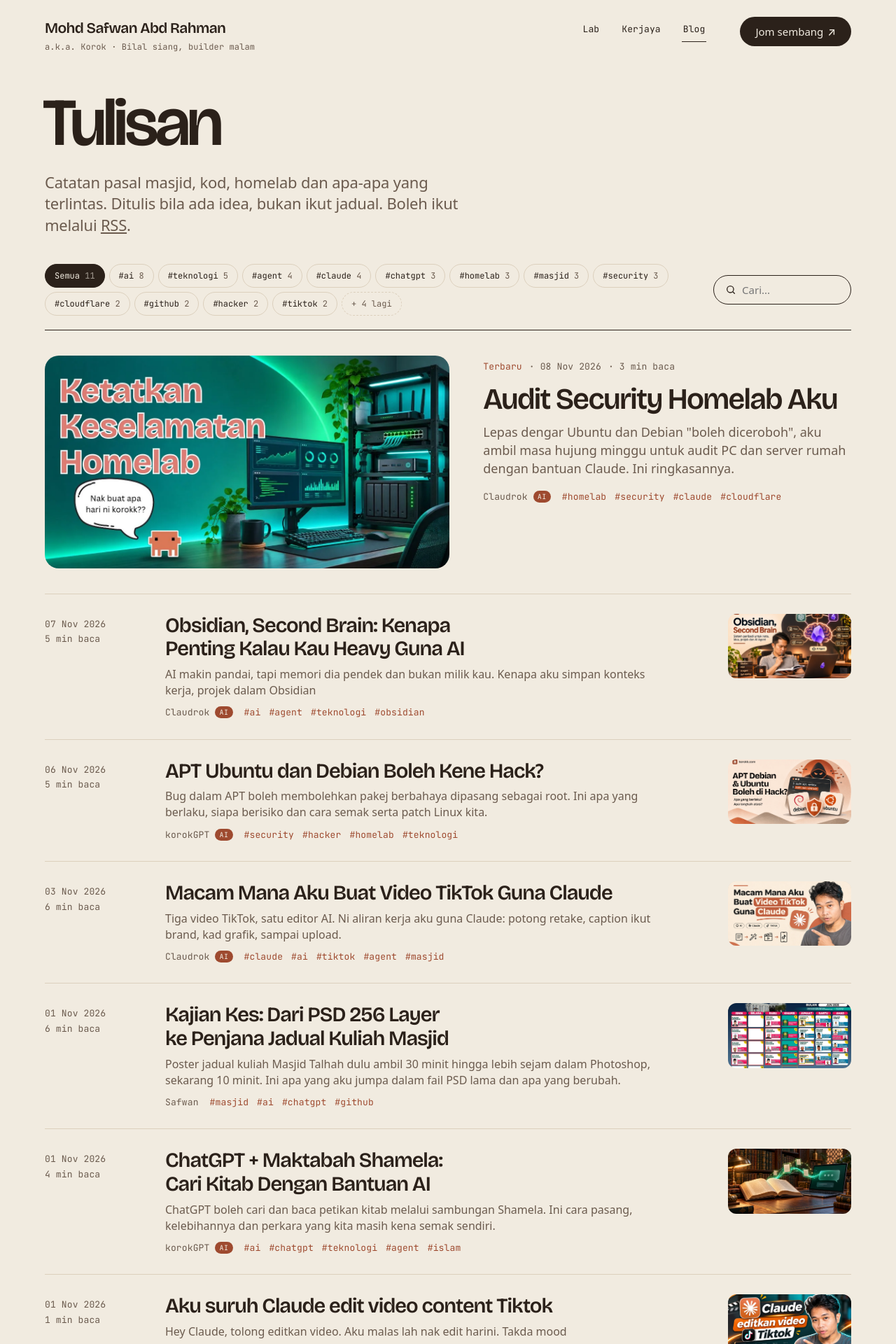
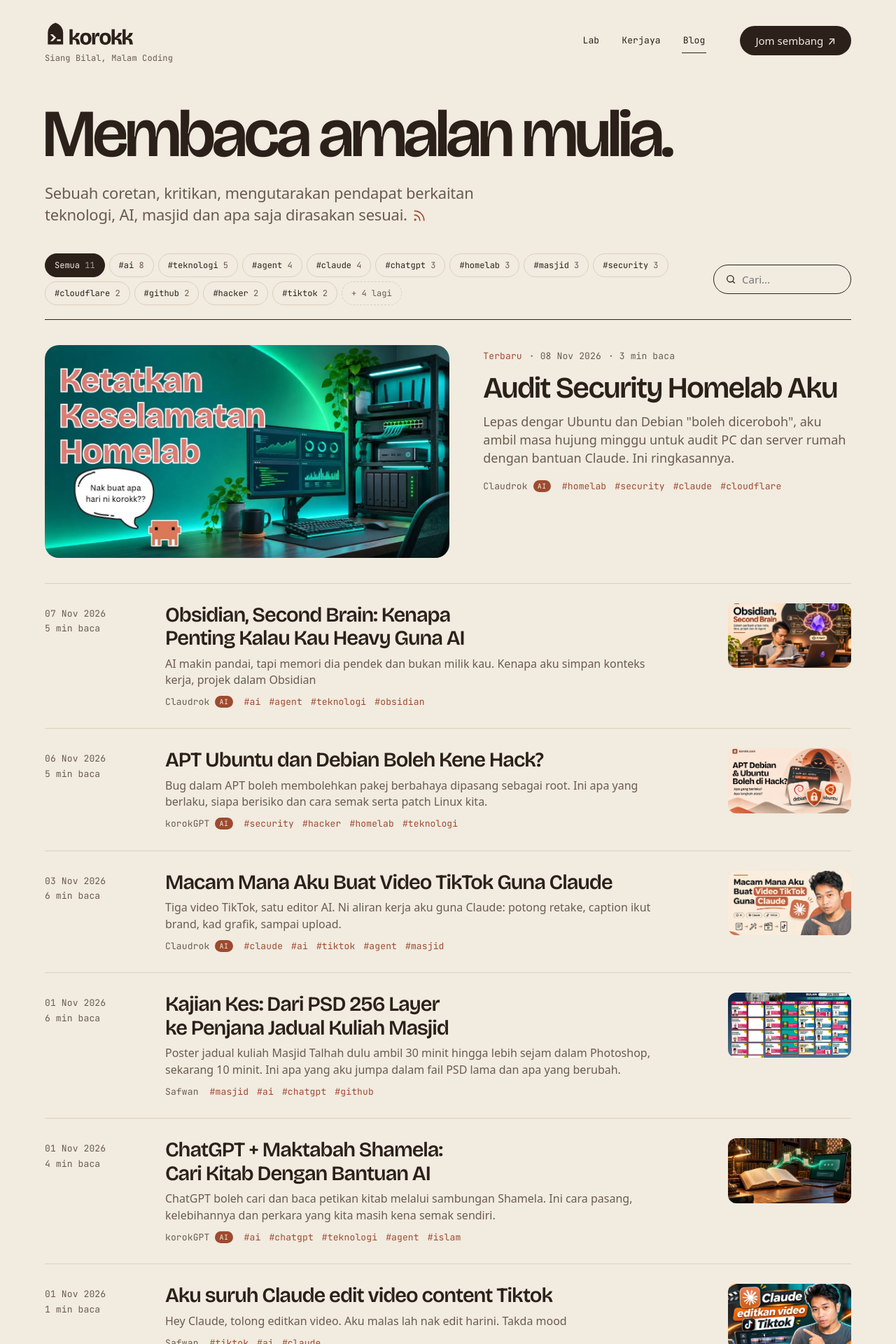
Before and after one commit to Kengkorok/Kengkorok.github.io, a Jekyll site: the page built from blog/index.html, in a window 1280 px wide. Shown: the top 1920 px of the page at 70% size. Built offline with Jekyll 4.4.1, drawn with Linux system fonts in a browser that asks for light colours; some web fonts are replaced.

Commit message:
feat(blog): tajuk baharu, logo di nav dan teks penulis
- Tajuk blog "Membaca amalan mulia." dengan lede baharu dan ikon RSS
- Nav blog guna logo korokk + "Siang Bilal, Malam Coding" di semua saiz skrin
- Bio dan nota AI dalam kotak penulis dikemas kini

Co-Authored-By: Claude Opus 5.5 <noreply@anthropic.com>

```diff
--- a/_includes/head.html
+++ b/_includes/head.html
@@ -46,4 +46,4 @@
 <link rel="preconnect" href="https://fonts.gstatic.com" crossorigin>
 <link href="https://fonts.googleapis.com/css2?family=Bricolage+Grotesque:opsz,wght@12..96,400..700&family=Host+Grotesk:wght@400;500&family=JetBrains+Mono:wght@400;500&family=Newsreader:ital,opsz,wght@0,14,400..600;1,14,400..600&display=swap" rel="stylesheet">
 <link rel="stylesheet" href="{{ '/styles.css?v=5' | relative_url }}">
-<link rel="stylesheet" href="{{ '/blog.css?v=9' | relative_url }}">
+<link rel="stylesheet" href="{{ '/blog.css?v=10' | relative_url }}">
--- a/_layouts/base.html
+++ b/_layouts/base.html
@@ -6,8 +6,8 @@
 <body>
   <header class="nav nav--blog wrap">
     <div>
-      <a class="nav__name" href="{{ '/' | relative_url }}"><span>Mohd Safwan Abd Rahman</span></a>
-      <p class="nav__tag mono muted">a.k.a. Korok · Bilal siang, builder malam</p>
+      <a class="nav__name" href="{{ '/' | relative_url }}"><img src="{{ '/brand/svg/korokk-mendatar-ink.svg' | relative_url }}" alt="korokk.com" width="132" height="40"></a>
+      <p class="nav__tag mono muted">Siang Bilal, Malam Coding</p>
     </div>
     <nav class="nav__links mono" aria-label="Utama">
       <a href="{{ '/#lab' | relative_url }}">Lab</a>
--- a/_layouts/post.html
+++ b/_layouts/post.html
@@ -70,9 +70,9 @@ layout: base
       <img src="{{ '/brand/svg/korokk-simbol-warna.svg' | relative_url }}" alt="" width="56" height="56" loading="lazy" decoding="async">
       <div>
         <p class="post__penulis-nama">Safwan <span class="muted">a.k.a. Korok</span></p>
-        <p class="post__penulis-bio">Bilal siang, builder malam. Aku tulis pasal masjid, kod dan homelab.</p>
+        <p class="post__penulis-bio">Siang Bilal, Malam Coding. Menulis coretan, kritikan, mengutarakan pendapat berkenaan AI, Homelab, Security, Tech, masjid dan apa-apa yang terlintas.</p>
         {%- if penulis.ai %}
-        <p class="post__penulis-nota muted">Post ni ditulis oleh {{ penulis.nama }}, AI berasaskan {{ penulis.model }}, dan disemak Safwan sebelum terbit.</p>
+        <p class="post__penulis-nota muted">Post ini ditulis oleh {{ penulis.nama }}, AI berasaskan {{ penulis.model }}, disemak oleh Safwan.</p>
         {%- endif %}
         <p class="post__penulis-pautan mono">
           <a href="https://www.tiktok.com/@kengkorokk" rel="noopener">TikTok ↗</a>
--- a/blog.css
+++ b/blog.css
@@ -7,6 +7,14 @@
 /* ---------- /blog/ ---------- */
 .blog { padding-top: 32px; }
 .blog__title { font: 600 clamp(52px, 7.5vw, 104px)/.92 var(--display); letter-spacing: -.05em; margin-left: -.035em; }
+/* Nav blog: logo korokk + tagline */
+.nav--blog { align-items: center; }
+.nav--blog .nav__name { display: block; width: fit-content; }
+.nav--blog .nav__name img { display: block; width: 132px; height: 40px; }
+.nav--blog .nav__tag { margin-top: 6px; }
+.blog__rss { display: inline-flex; vertical-align: -3px; margin-left: 2px; color: var(--accent); }
+.blog__rss svg { width: 20px; height: 20px; fill: none; stroke: currentColor; stroke-width: 2; stroke-linecap: round; stroke-linejoin: round; }
+.blog__rss:hover { color: var(--ink); }
 .blog__lede { max-width: 620px; margin-top: 24px; font-size: 22px; line-height: 1.4; letter-spacing: -.01em; color: var(--muted); }
 .blog__soon { margin-top: 64px; padding-top: 28px; border-top: 1px solid var(--ink); font: 400 28px/1.3 var(--display); letter-spacing: -.02em; color: var(--muted); }
 
@@ -298,11 +306,8 @@ html:has(.zum[open]) { overflow: hidden; }
   .post__penulis img { width: 44px; height: 44px; }
   .post__lain-tajuk { font-size: 28px; margin-bottom: 16px; }
   .post__lain .post-row__title { font-size: 19px; }
-  /* Nav blog: logo korokk ganti nama penuh + tagline (nama kekal untuk pembaca skrin) */
-  .nav--blog { align-items: center; }
-  .nav--blog .nav__name { display: block; width: 100px; height: 30px; background: url("brand/svg/korokk-mendatar-ink.svg") left center / contain no-repeat; }
-  .nav--blog .nav__name span { position: absolute; width: 1px; height: 1px; overflow: hidden; clip: rect(0 0 0 0); white-space: nowrap; }
-  .nav--blog .nav__tag { display: none; }
+  .nav--blog .nav__name img { width: 100px; height: 30px; }
+  .nav--blog .nav__tag { margin-top: 4px; }
   .komen { margin-top: 64px; }
   .komen__title { font-size: 28px; }
 }
--- a/blog/index.html
+++ b/blog/index.html
@@ -5,8 +5,8 @@ description: Tulisan Korok pasal masjid, kod, homelab dan hidup. Ditulis bila ad
 ---
 <section class="blog wrap">
   <header class="blog__head">
-    <h1 class="blog__title">Tulisan</h1>
-    <p class="blog__lede">Catatan pasal masjid, kod, homelab dan apa-apa yang terlintas. Ditulis bila ada idea, bukan ikut jadual. Boleh ikut melalui <a href="{{ '/feed.xml' | relative_url }}">RSS</a>.</p>
+    <h1 class="blog__title">Membaca amalan mulia.</h1>
+    <p class="blog__lede">Sebuah coretan, kritikan, mengutarakan pendapat berkaitan teknologi, AI, masjid dan apa saja dirasakan sesuai. <a class="blog__rss" href="{{ '/feed.xml' | relative_url }}" aria-label="Ikut melalui RSS" title="RSS"><svg viewBox="0 0 24 24" aria-hidden="true"><path d="M4 11a9 9 0 0 1 9 9"/><path d="M4 4a16 16 0 0 1 16 16"/><circle cx="5" cy="19" r="1"/></svg></a></p>
   </header>
 
   {%- if site.posts.size > 0 %}
```
